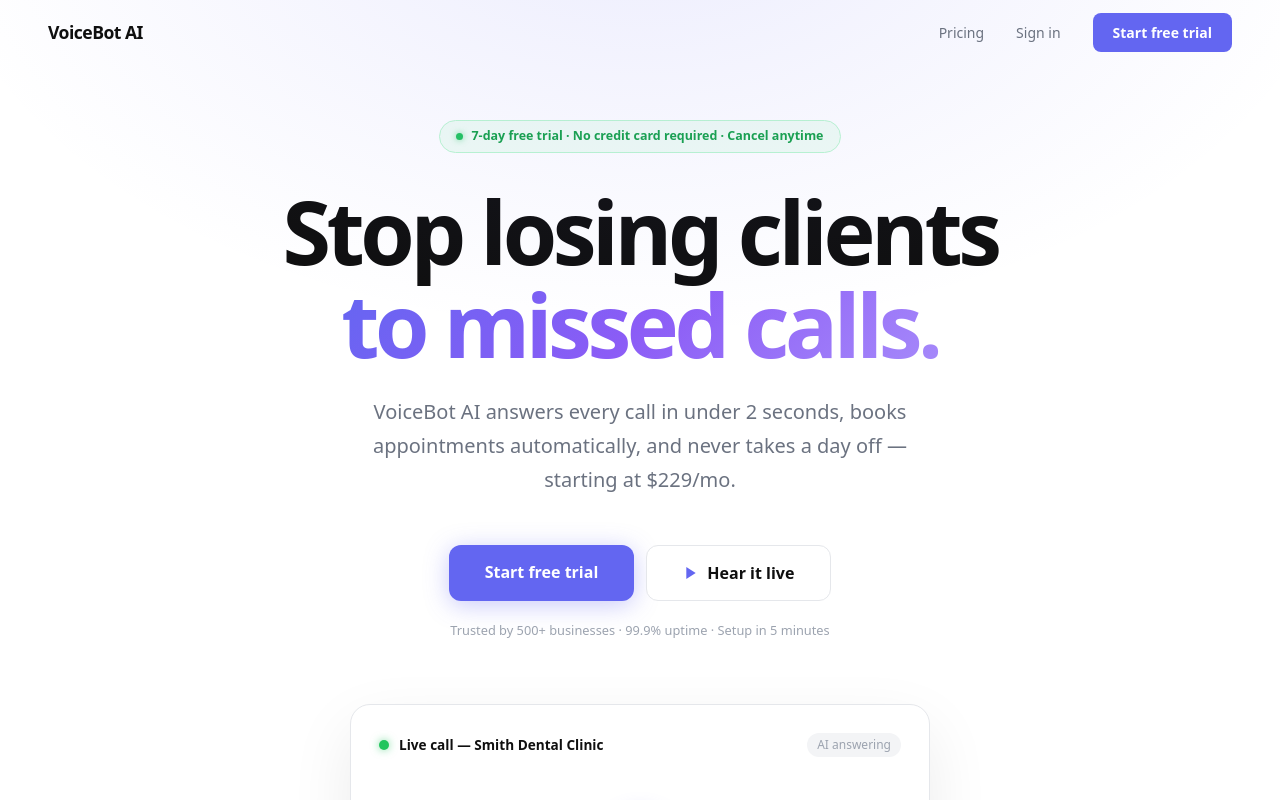
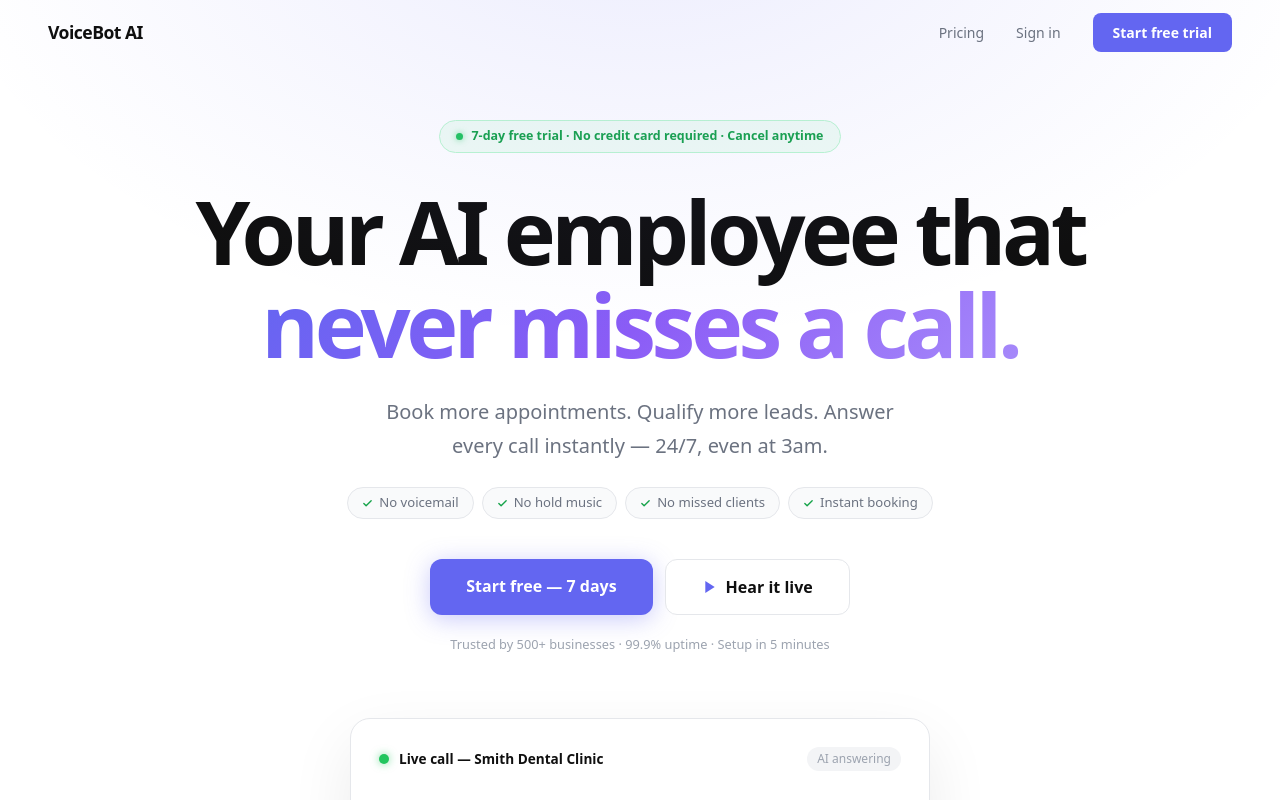
Before and after one commit to ilian94/dashboard-saas, a Next.js app: page / in a window 1280 px wide. Shown: the top 800 px of the page. Built offline with nearby package versions, Linux system fonts and the light colour scheme; no server answers.

Commit message:
hero redesign - result focused + anti-objection FAQ

```diff
--- a/app/page.js
+++ b/app/page.js
@@ -48,12 +48,14 @@ export default function Home() {
   const roi = potentialRevenue - 229;
 
   const faqs = [
-    { q: "How fast does it answer calls?", a: "Under 2 seconds. Your VoiceBot picks up instantly, 24/7 — no hold music, no voicemail." },
-    { q: "Do I need to change my phone number?", a: "No. You keep your existing number and simply forward calls to your VoiceBot. Setup takes under 5 minutes." },
-    { q: "What if I exceed my monthly minutes?", a: "Your VoiceBot keeps running. You can purchase extra minute packs from your dashboard at any time." },
-    { q: "Can I customize what the bot says?", a: "Yes. On Scale and Business plans you can customize the script, business name, tone, services offered, and questions asked." },
-    { q: "Is there a free trial?", a: "Yes — 7 days free, Credit card required — cancel anytime. Cancel anytime from your dashboard." },
-    { q: "What languages does it support?", a: "English is fully supported. More languages coming soon." },
+  { q: "Does it actually sound human?", a: "Yes. VoiceBot AI uses advanced neural voice technology that sounds natural and conversational. Most callers don't realize they're speaking to an AI — they just notice how fast and helpful it is." },
+  { q: "Can it really book appointments automatically?", a: "Yes. VoiceBot connects directly to Google Calendar or Calendly. When a caller wants to book, the AI finds availability and confirms the appointment in real time — no human needed." },
+  { q: "What if the caller has a complex question?", a: "VoiceBot handles scheduling, modifications, and cancellations. For complex questions outside its scope, it collects the caller's info and notifies you so you can follow up." },
+  { q: "Do I need to change my phone number?", a: "No. You keep your existing number and simply forward calls to your VoiceBot. Setup takes under 5 minutes — no porting required." },
+  { q: "What happens after the 7-day trial?", a: "After your trial, you're automatically billed for the plan you chose. You can cancel anytime from your dashboard before the trial ends." },
+  { q: "How fast does it answer?", a: "Under 2 seconds. No hold music, no voicemail, no missed calls — ever." },
+  { q: "Can I customize what it says?", a: "Yes. On Scale and Business plans you can fully customize the script, business name, tone, services, and questions asked — all from your dashboard." },
+  { q: "What if I exceed my monthly minutes?", a: "Your VoiceBot keeps running. You can purchase extra minute packs from your dashboard at any time. Business plan gets the best rates." },
 ];
 
   return (
@@ -84,8 +86,8 @@ export default function Home() {
       </nav>
 
       {/* HERO */}
+      {/* HERO */}
 <section style={{ minHeight: '100vh', display: 'flex', flexDirection: 'column', alignItems: 'center', justifyContent: 'center', textAlign: 'center', padding: '120px 24px 80px', position: 'relative', overflow: 'hidden' }}>
-        {/* Background gradient */}
   <div style={{ position: 'absolute', top: 0, left: 0, right: 0, bottom: 0, background: 'radial-gradient(ellipse 80% 60% at 50% -10%, rgba(99,102,241,0.12) 0%, transparent 70%)', pointerEvents: 'none' }} />
 
   <div style={{ display: 'inline-flex', alignItems: 'center', gap: '8px', background: '#f0fdf4', border: '1px solid #bbf7d0', borderRadius: '100px', padding: '6px 16px', fontSize: '0.78rem', color: '#16a34a', fontWeight: 600, marginBottom: '32px' }}>
@@ -94,17 +96,26 @@ export default function Home() {
   </div>
 
   <h1 style={{ fontSize: 'clamp(2.8rem, 7vw, 5.5rem)', fontWeight: 700, lineHeight: 1.06, letterSpacing: '-0.05em', marginBottom: '24px', maxWidth: '900px' }}>
-          Stop losing clients<br />
-          <span style={{ background: 'linear-gradient(135deg, #6366f1 0%, #8b5cf6 50%, #a78bfa 100%)', WebkitBackgroundClip: 'text', WebkitTextFillColor: 'transparent' }}>to missed calls.</span>
+    Your AI employee that<br />
+    <span style={{ background: 'linear-gradient(135deg, #6366f1 0%, #8b5cf6 50%, #a78bfa 100%)', WebkitBackgroundClip: 'text', WebkitTextFillColor: 'transparent' }}>never misses a call.</span>
   </h1>
 
-        <p style={{ fontSize: 'clamp(1rem, 2vw, 1.25rem)', color: '#6b7280', lineHeight: 1.7, maxWidth: '560px', margin: '0 auto 48px' }}>
-          VoiceBot AI answers every call in under 2 seconds, books appointments automatically, and never takes a day off — starting at $229/mo.
+  <p style={{ fontSize: 'clamp(1rem, 2vw, 1.25rem)', color: '#6b7280', lineHeight: 1.7, maxWidth: '560px', margin: '0 auto 24px' }}>
+    Book more appointments. Qualify more leads. Answer every call instantly — 24/7, even at 3am.
   </p>
+
+  <div style={{ display: 'flex', gap: '8px', flexWrap: 'wrap', justifyContent: 'center', marginBottom: '40px' }}>
+    {['No voicemail', 'No hold music', 'No missed clients', 'Instant booking'].map(t => (
+      <span key={t} style={{ display: 'flex', alignItems: 'center', gap: '6px', fontSize: '0.82rem', color: '#6b7280', background: '#f9fafb', border: '1px solid #e5e7eb', padding: '5px 14px', borderRadius: '100px' }}>
+        <svg width="11" height="11" viewBox="0 0 24 24" fill="none" stroke="#16a34a" strokeWidth="3" strokeLinecap="round" strokeLinejoin="round"><polyline points="20 6 9 17 4 12"/></svg>
+        {t}
+      </span>
+    ))}
+  </div>
 
   <div style={{ display: 'flex', gap: '12px', justifyContent: 'center', flexWrap: 'wrap', marginBottom: '20px' }}>
     <Link href="/register" style={{ background: '#6366f1', color: '#fff', textDecoration: 'none', fontWeight: 700, fontSize: '1rem', padding: '15px 36px', borderRadius: '12px', boxShadow: '0 4px 24px rgba(99,102,241,0.35)' }}>
-            Start free trial
+      Start free — 7 days
     </Link>
     <button onClick={startDemo} style={{ background: '#fff', color: '#0f0f0f', border: '1.5px solid #e5e7eb', fontWeight: 600, fontSize: '1rem', padding: '15px 36px', borderRadius: '12px', cursor: 'pointer', display: 'flex', alignItems: 'center', gap: '8px', fontFamily: 'inherit' }}>
       <svg width="16" height="16" viewBox="0 0 24 24" fill="#6366f1" stroke="none"><polygon points="5 3 19 12 5 21 5 3"/></svg>
@@ -127,7 +138,7 @@ export default function Home() {
         <button onClick={startDemo} style={{ background: '#6366f1', color: '#fff', border: 'none', borderRadius: '50%', width: '64px', height: '64px', cursor: 'pointer', display: 'flex', alignItems: 'center', justifyContent: 'center', margin: '0 auto 16px', boxShadow: '0 4px 20px rgba(99,102,241,0.4)' }}>
           <svg width="22" height="22" viewBox="0 0 24 24" fill="white" stroke="none"><polygon points="5 3 19 12 5 21 5 3"/></svg>
         </button>
-              <p style={{ fontSize: '0.875rem', color: '#6b7280' }}>Click to hear a real VoiceBot call</p>
+        <p style={{ fontSize: '0.875rem', color: '#6b7280' }}>Click to see a real VoiceBot conversation</p>
       </div>
     )}
 
```
Lines whose indentation alone changed are shown as unchanged.
